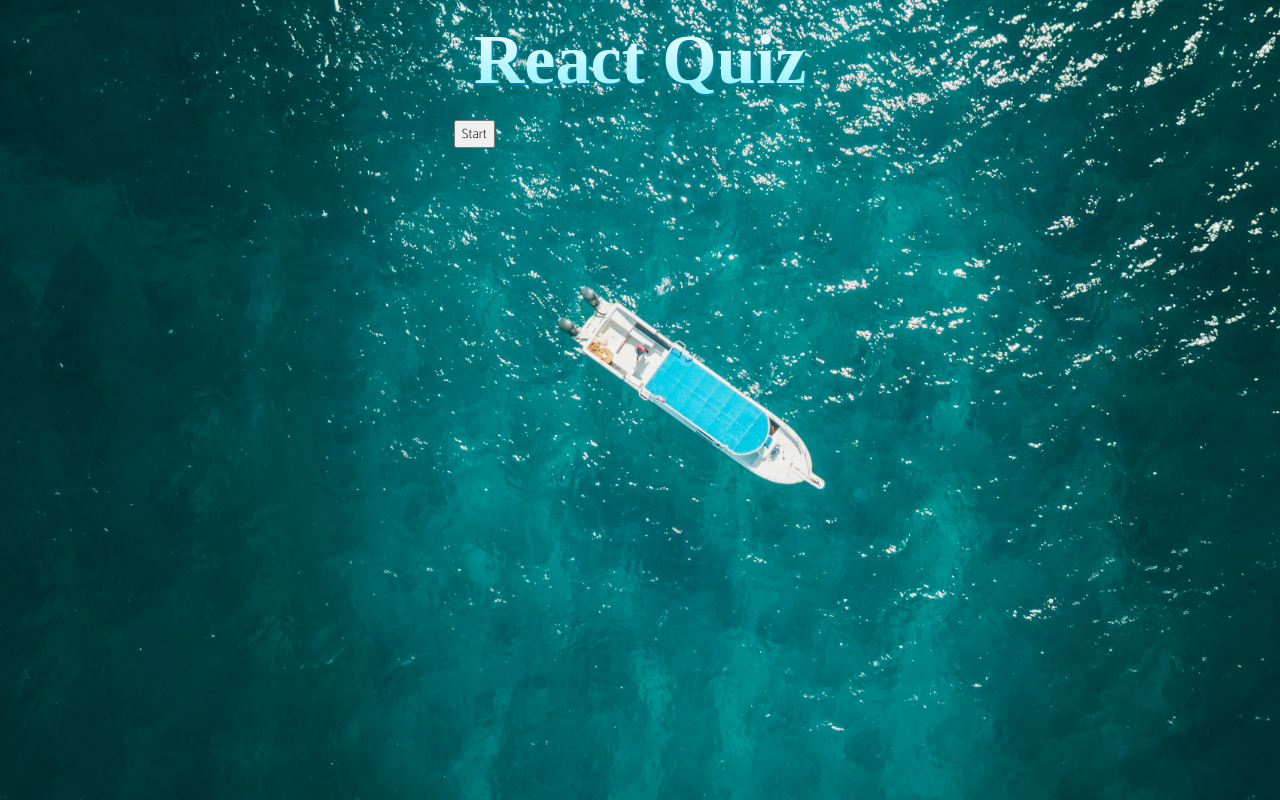
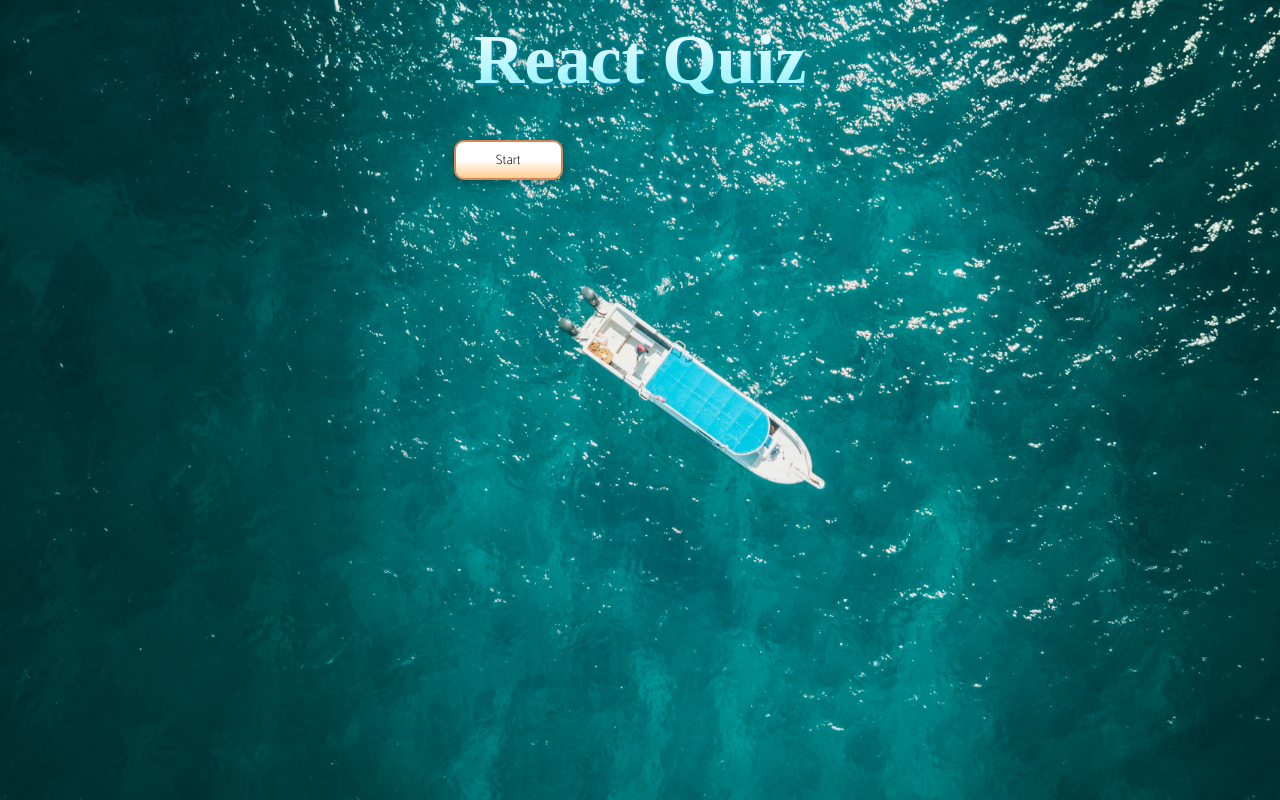
Before and after one commit to YididiyaM/QuizApp, a React (Create React App) app: page / in a window 1280 px wide. Built offline with nearby package versions, Linux system fonts and the light colour scheme.

Commit message:
styling on start and next buttons

```diff
--- a/src/App.styles.ts
+++ b/src/App.styles.ts
@@ -48,4 +48,20 @@
     text-align: center;
     margin: 20px;
   }
+
+  .start,
+  .next {
+    cursor: pointer;
+    background: linear-gradient(180deg, #fff, #fff, #ffcc91);
+    border: 2px solid #d38558;
+    box-shadow: 0px 5px 10px rgba(0, 0, 0, 0.25);
+    border-radius: 10px;
+    height: 40px;
+    margin: 20px 0;
+    padding: 0 40px;
+  }
+
+  .start {
+    max-width: 200px;
+  }
 `;
```
